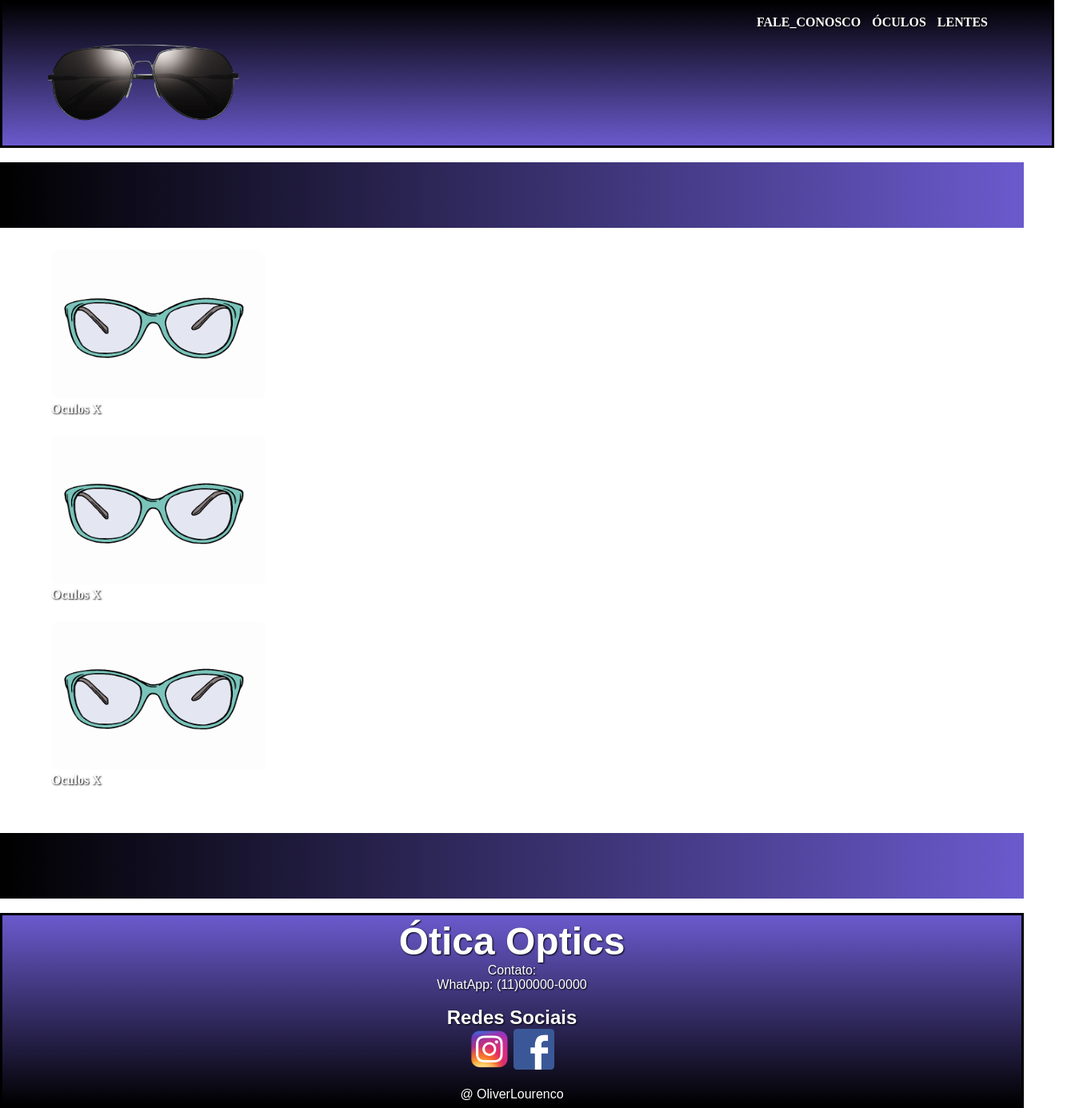
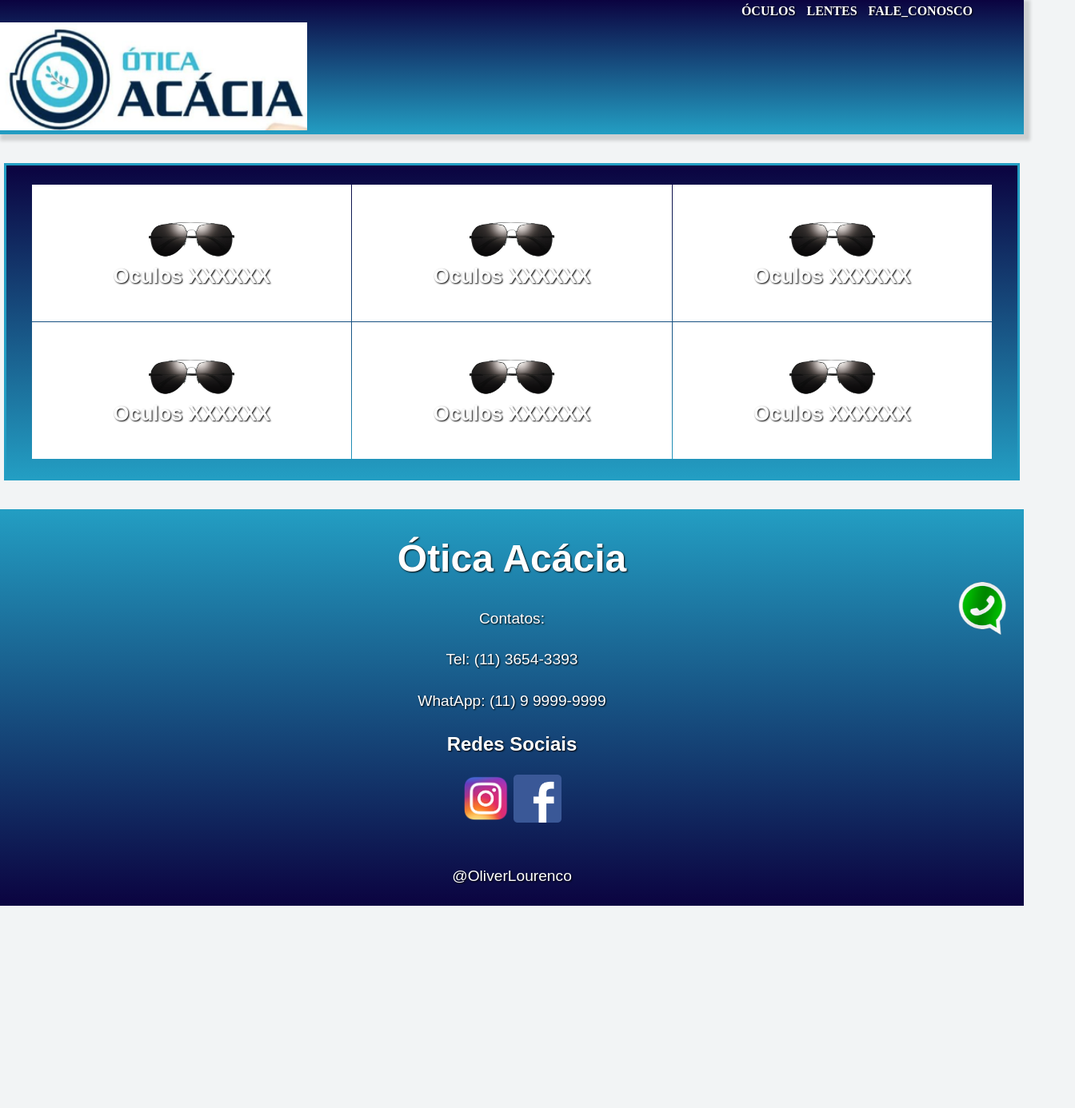
Before and after one commit to elourenco001/Project_Optics, a plain HTML site: page index.html in a window 1280 px wide. Shown: the whole page at 80% size, 1344 px wide, since content can reach past the window. After the commit the page ends 1133 px from the top, so only its background shows below. Drawn offline with Linux system fonts and the light colour scheme.

Commit message:
Atualizando Layout do Cabeçalho/ Footer e Imagens

```diff
--- a/CSS/estilo.css
+++ b/CSS/estilo.css
@@ -1,111 +1,112 @@
-/* < inicio dos Parametros do cabecalho >*/
-*{
-    margin: 0;
-    border: 0;
-    padding: 0;
+body{
+    background-color: #f2f4f5;
+    margin: 0 auto;
 }
-html{
-    font-size: 62,5%;
-}
+
 header{
-    background: linear-gradient(to bottom, #000, #6A5ACD);
-    color: #fff;
-    font-size: 1.5rem;
+    width: 100%;
+    background: linear-gradient(to top, #239ec3, #0b0340);
+    box-shadow: 4px 4px 4px 4px rgba(0,0,0,0.15);
+    font-size: 1.2rem;
     text-align: center;
-    padding: 1rem;
-    width: 100%;
     z-index: 1;
-    border: solid #000;
 
 }
-@media (min-width: 300px) and (max-width: 840px){
-    header{
-        background: linear-gradient(to right, #000, #6A5ACD);
-        color: #fff;
-        font-size: 1.5rem;
-        text-align: center;
-        padding: 1rem;
-        width: 100%;
-        z-index: 1;
-        border: solid #000;
+main{
+    width: 1000px;
+    height: auto;
+    display: table;
+    background-color: #fff;
+    border-radius: 8px;
+    margin-top: 30px;
+    margin-left: auto;
+    margin-right: auto;
+    box-shadow: 4px 4px 8px rgba(0, 0,0, 0.15);
 
-    }
+}
+
+/*<Fim da Estruturação>*/
+
+/*<Inicio da Formatação do texto>*/
+
+h1{
+    font-size: 3rem;
+}
+h2{
+    font-size: 2rem;
+}
+h3{
+    font-size: 1.5rem;
+}
+h4{
+    font-size: 1rem;
+}
+h5{
+    font-size: 0.5rem;
 }
 nav{
     text-align: right;
     font-size: 1rem;
     margin-right: 5%;
     word-spacing: 10px;
+    padding-top: 5px;
     padding-bottom: 5px;
+
 }
 @media (min-width: 300px) and (max-width: 840px){
     nav{
-        text-align: right;
-        font-size: 0.6rem;
+        text-align: center;
+        font-size: 1rem;
         margin-right: 5%;
         word-spacing: 10px;
+        padding-top: 5px;
         padding-bottom: 5px;
 
     }
+}
 
-}
 a{
     text-decoration: none;
     color: #fff;
     font-weight: bold;
     text-shadow: 1px 1px 2px #000;
+
+
 }
-/* < Fim dos Parametros do Cabecalho> */
+p{
+    font-family: arial;
+    text-align: center;
+    padding: 5px;
+    font-size: 1.2rem;
 
-/* < Inicio dos Parametros do Corpo > */
-.container{
-    background-color: #fff;
-    width: 95%;
-    box-shadow: 2px 2px #fff;
-    margin: 0 auto;
-    max-width: 90%;
-    max-height: 90%;
-    min-width: 0;
-    min-height: 0;
 }
+@media (min-width: 300px) and (max-width: 840px){
+    p{
+        font-family: arial;
+        text-align: center;
+        padding: 5px;
+        font-size: 1.2rem;
 
+    }
+}
 .conteudo{
-    font-size: 1rem;
+    font-size: 1.6rem;
     background-color: #f5f5f5;
-    padding: 1rem;
+    padding: 1.5rem;
     text-align: justify;
     margin: 0 auto;
     max-width: 95%;
 
 }
 
-.conteudo-corpo{
-    font-size: 1rem;
-    background: linear-gradient(to right, #000, #6A5ACD);
-    padding: 1rem;
-    text-align: justify;
-    margin: 0 auto;
-    max-width: 100%;
-    padding-top: 3rem;
+/*<Fim da Formatação do texto>*/
 
-}
-@media (min-width: 300px) and (max-width: 840px){
-    .conteudo-corpo{
-        font-size: 1rem;
-        background: linear-gradient(to right, #000, #6A5ACD);
-        padding: 1rem;
-        text-align: justify;
-        margin: 0 auto;
-        max-width: 100%;
-        padding-top: 3rem;
+/*<Inicio da Formatação dos GRID>*/
+#grid-conteudo{
+    background: linear-gradient(to top, #239ec3, #0b0340);
+    font-family: arial;
+    border: solid #239ec3;
 
-    }
-}
-#grid-container{
-    margin-top: 5px;
-    margin-bottom: 10px;
-    background-color: #fff;
-    padding: 5px;
 }
 .grid{
     display: grid;
@@ -113,8 +114,6 @@ a{
     grid-gap: 1px;
     max-width: 1200px;
     margin: 0 auto;
-
-
 }
 .grid div{
     background-color: #fff;
@@ -122,150 +121,79 @@ a{
     text-align: center;
     font-size: 1.6rem;
     padding: 1rem;
+}
+
+
+
+
+/*<Fim da Formatação dos GRID>*/
+
+
+
+/*<Inicio da Formatação da imagens>*/
+.imagens-topo{
+    width: 30%;
+    margin-right: 75%;
+}
+@media (min-width: 300px) and (max-width: 840px){
+    .imagens-topo{
+        width: 30%;
+        margin-right: 50%;
+    }
 
 }
 
-#grid-conteudo{
-    background: linear-gradient(to right, #FF4500, #6A5ACD);
+.imagens-sociais{
+    width: 60px;
+    margin-bottom: 10px;
+}
+
+.imagens-site{
+    border-radius: 5px 5px 5px 5px;
+    width: 40%;
+    height: 30%;
+}
+#whats{
+    right: 0;
+    bottom: 0;
+    position: fixed;
+    text-align: center;
+    z-index: 1;
+    margin-right: 1px;
+}
+.img-whats{
+    width: 70%;
+    height: 30%;
+}
+
+/*<Fim da Formatação do imagens>*/
+
+
+
+/*<Inicio da Formatação do Rodapé>*/
+footer{
     font-family: arial;
+    background: linear-gradient(to bottom, #239ec3, #0b0340);
+    text-align: center;
+    padding-top: 2px;
+    padding-bottom: 2px;
+    text-shadow: 1px 1px 2px #000;
+    color: #fff;
 
 }
 
-#grid-conteudo-corpo{
-    text-align: center;
+@media (min-width: 300px) and (max-width: 840px){
 
-
-}
-.grid-corpo{
-    display: grid;
-    grid-template-columns: 480px 1fr;
-    grid-gap: 20px;
-    max-width: 1200px;
-    margin: 0 auto;
-    color: #fff;
-    text-shadow: 1px 1p
-}
-.grid div#corpo{
-    text-align: center;
-    padding: 1px;
-    padding-bottom: 5px;
-
-}
-
-.imagens-site-topo{
-    border-radius: 5px 5px 5px 5px;
-    width: 25%;
-    height: 30%;
-
-
-}
-#logo-topo{
-    width: 20%;
-    height: 15%;
-    margin-right: 75%;
-
-
-}
-/* < Fim dos Parametros do Corpo > */
-
-/* < Inicio dos Parametros de Layout > */
-
-h1{
-   font-size: 3rem;
-}
-@media (min-width: 300px) and (max-width: 840px){
-    h1{
-        font-size: 2.0rem;
-     }
-}
-h2{
-    font-size: 2.5rem;
- }
- @media (min-width: 300px) and (max-width: 840px){
-     h2{
-         font-size: 4rem;
-      }
- }
- h3{
-    font-size: 2rem;
- }
- @media (min-width: 300px) and (max-width: 840px){
-     h3{
-         font-size: 3rem;
-      }
- }
- h4{
-    font-size: 1.5rem;
-    text-align: center;
-    color: #fff;
- }
- @media (min-width: 300px) and (max-width: 840px){
-     h4{
-         font-size: 1rem;
-         text-align: center;
-         color: #fff;
-      }
- }
- h5{
-    font-size: 1rem;
- }
- @media (min-width: 300px) and (max-width: 840px){
-     h5{
-         font-size: 1rem;
-      }
- }
- h6{
-    font-size: 0.5rem;
- }
- @media (min-width: 300px) and (max-width: 840px){
-     h6{
-         font-size: 1rem;
-      }
- }
-
-
-/* < Fim dos Parametros de Layout > */
-
-/* < Inicio dos Parametros de Imagens> */
-
-.imagens-sociais{
-    width: 4%;
-    height: 30%;
-
-}
-.imagens-site{
-    border-radius: 10px 10px 10px 10px;
-    width: 70%;
-    height: 80%;
-}
-
-/* < Fim dos Parametros de Imagens> */
-
-/* < Inicio dos Parametros do Rodapé> */
-footer{
-    font-family: arial;
-    background: linear-gradient(to top, #000, #6A5ACD);
-    text-align: center;
-    padding-top: 5px;
-    padding-bottom: 5px;
-    text-shadow: 1px 1px 2px #000;
-    color: #fff;
-    border: solid #000;
-
-}
-@media (min-width: 300px) and (max-width: 800px){
     footer{
         font-family: arial;
-        background: linear-gradient(to top, #000, #6A5ACD);
+        background: linear-gradient(to bottom, #239ec3, #0b0340);
         text-align: center;
         padding-top: 5px;
         padding-bottom: 5px;
         text-shadow: 1px 1px 2px #000;
         color: #fff;
-        border: solid #000;
 
     }
-
 }
 
-/* < Fim dos Parametros do Rodapé> */
+/*<Fim da Formatação do Rodapé>*/
--- a/index.html
+++ b/index.html
@@ -4,76 +4,86 @@
     <meta charset="UTF-8">
     <meta http-equiv="X-UA-Compatible" content="IE=edge">
     <meta name="viewport" content="width=device-width, initial-scale=1.0">
-    <title>Document</title>
-    <link rel="shortcut icon" href="img/oculos-modernos-moda-1439321.jpeg">
-    <link rel="stylesheet" type="text/css" href="CSS/estilo.css"  >
+    <title>Óticas Optics</title>
+    <link rel="shortcut icon" href="#">
+    <link rel="stylesheet" type="text/css" href="CSS/estilo.css">
 </head>
-
 <body>
         <header>
             <nav>
-            <a href="#">FALE_CONOSCO</a>
+
                 <a href="#">ÓCULOS</a>
                 <a href="#">LENTES</a>
+                <a href="#">FALE_CONOSCO</a>
+
             </nav>
-        <img class="imagens-site-topo" id="logo-topo" src="img/pngwing.com (3).png" alt="Imagem Todo ótica">
+
+            <img class="imagens-topo" src="img/LogoOtica.png" alt="Logotipo Ótica Acácia">
+
         </header>
-    <br>
-    <section class="conteudo-corpo" id="grid-conteudo-corpo">
-        <div class="grid-corpo">
-            <div id="corpo">
-                <br>
+        <div id="whats">
+
+            <a href="https://api.whatsapp.com/send?phone=5511999999999&text=Ol%C3%A1,%20faca%20seu%20pedido%20:" target="_blank"><img class="img-whats" src="img/whats.png" alt="WhatsApp Acacia"></a>
 
         </div>
 
+        <br><br>
+        <section class="conteudo" id="grid-conteudo" >
+            <div class="grid" >
+                <div>
+                    <figure>
+                        <img class="imagens-site" src="img/pngwing.com (3).png" alt="Oculos X">
+                        <figcaption><a href="#">Oculos XXXXXX</a></figcaption>
+                    </figure>
+                </div>
+                <div>
+                    <figure>
+                        <img class="imagens-site" src="img/pngwing.com (3).png" alt="Oculos X">
+                        <figcaption><a href="#">Oculos XXXXXX</a></figcaption>
+                    </figure>
+                </div>
+                <div>
+                    <figure>
+                        <img class="imagens-site" src="img/pngwing.com (3).png" alt="Oculos X">
+                        <figcaption><a href="#">Oculos XXXXXX</a></figcaption>
+                    </figure>
+                </div>
+                <div>
+                    <figure>
+                        <img class="imagens-site" src="img/pngwing.com (3).png" alt="Oculos X">
+                        <figcaption><a href="#">Oculos XXXXXX</a></figcaption>
+                    </figure>
+                </div>
+                <div>
+                    <figure>
+                        <img class="imagens-site" src="img/pngwing.com (3).png" alt="Oculos X">
+                        <figcaption><a href="#">Oculos XXXXXX</a></figcaption>
+                    </figure>
+                </div>
+                <div>
+                    <figure>
+                    <img class="imagens-site" src="img/pngwing.com (3).png" alt="Oculos X">
+                    <figcaption><a href="#">Oculos XXXXXX</a></figcaption>
+                </figure></div>
+
             </div>
         </section>
-    <br>
-    <section class="container" id="grid-container" >
-        <div class="grid">
-            <figure>
-                <img class="imagens-site" src="img/oculos-modernos-moda-1439321.jpeg" alt="Armação">
-                <figcaption><a href="#"> Oculos X </a></figcaption>
-            </figure>
-        </div>
-        <div class="grid">
-            <figure>
-                <img class="imagens-site" src="img/oculos-modernos-moda-1439321.jpeg" alt="Armação">
-                <figcaption><a href="#">Oculos X</a></figcaption>
-            </figure>
-        </div>
-        <div class="grid">
-            <figure>
-                <img class="imagens-site" src="img/oculos-modernos-moda-1439321.jpeg" alt="Armação">
-                <figcaption><a href="#">Oculos X</a></figcaption>
-            </figure>
-        </div>
-    </section>
-    <br>
-    <section class="conteudo-corpo" id="grid-conteudo-corpo" >
-        <div class="grid-corpo">
-            <div id="corpo">
-                <br>
+        <br><br>
+        <footer>
+            <h1>Ótica Acácia</h1>
 
-            </div>
-        </div>
-    </section>
-    <br>
-    <footer>
-        <h1>Ótica Optics</h1>
+            <p>Contatos:</p>
+            <p>Tel: (11) 3654-3393 </p>
+            <p>WhatApp: (11) 9 9999-9999</p>
 
-        <p class="texto-footer">Contato:</p>
-        <p class="texto-footer">WhatApp: (11)00000-0000</p>
-
-        <br>
-        <h4>Redes Sociais</h4>
-        <a href="#" target="_blank"><img class="imagens-sociais" src="img/Intagram.png" alt="Instagram_Ótica"></a>
-        <a href="#" target="_blank"><img class="imagens-sociais" src="img/Facebook_2.png" alt="Facebook_Ótica" ></a>
+            <h3>Redes Sociais</h3>
+            <a href="#" target="_blank"><img class="imagens-sociais" src="img/Intagram.png" alt="Instagram_Otica" ></a>
+            <a href="#" target="_blank"><img class="imagens-sociais" src="img/Facebook_2.png" alt="Facebook_Otica" ></a>
             <br><br>
-        <p class="texto-footer" >@ OliverLourenco</p>
+            <p>@OliverLourenco</p>
 
         </footer>
 
+    </body>
 
-</body>
 </html>
```
Also changed, not shown: img/LogoOtica.png (added), img/whats.png (added), 1 other file. Lines whose indentation alone changed are shown as unchanged.
